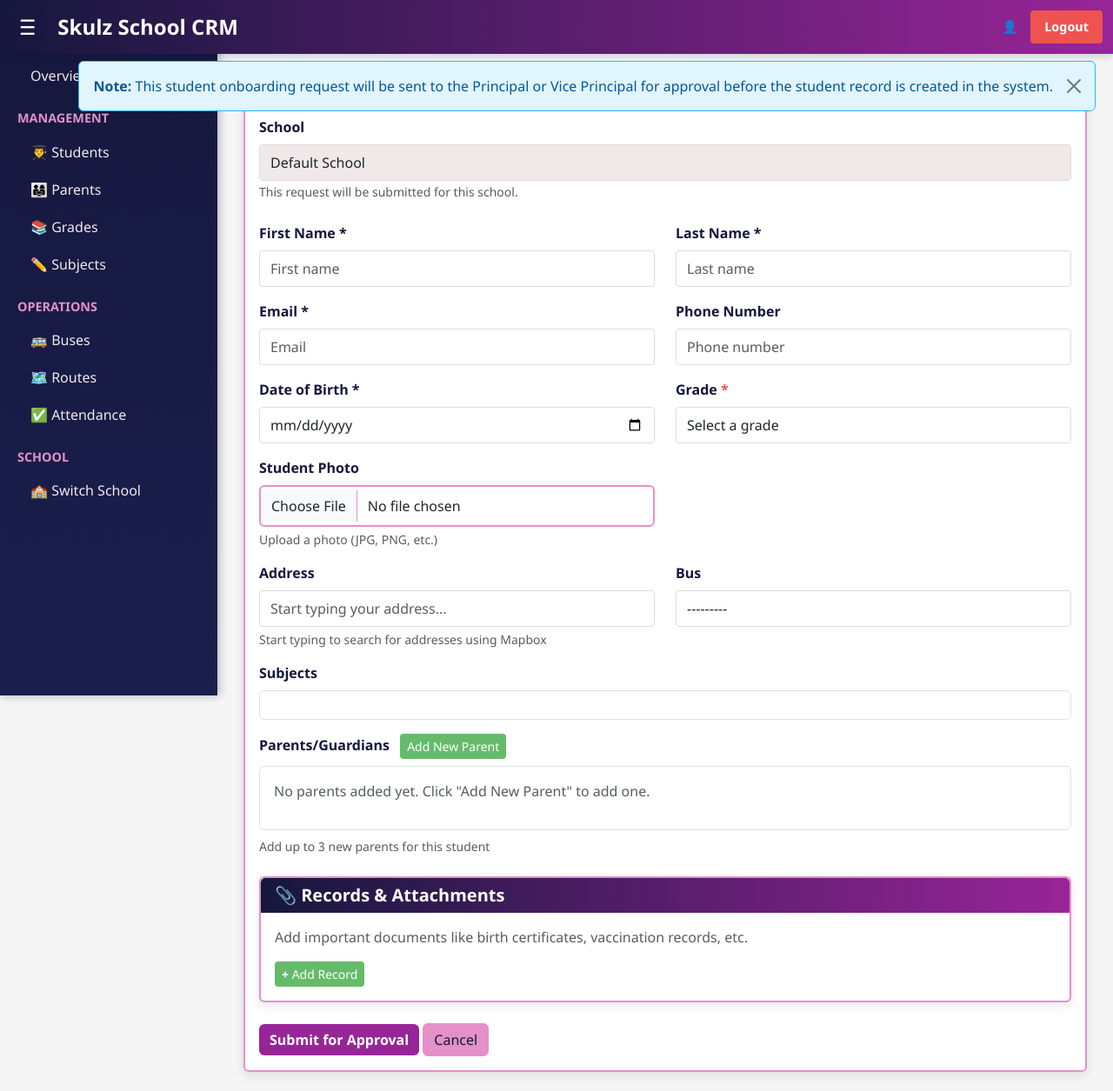
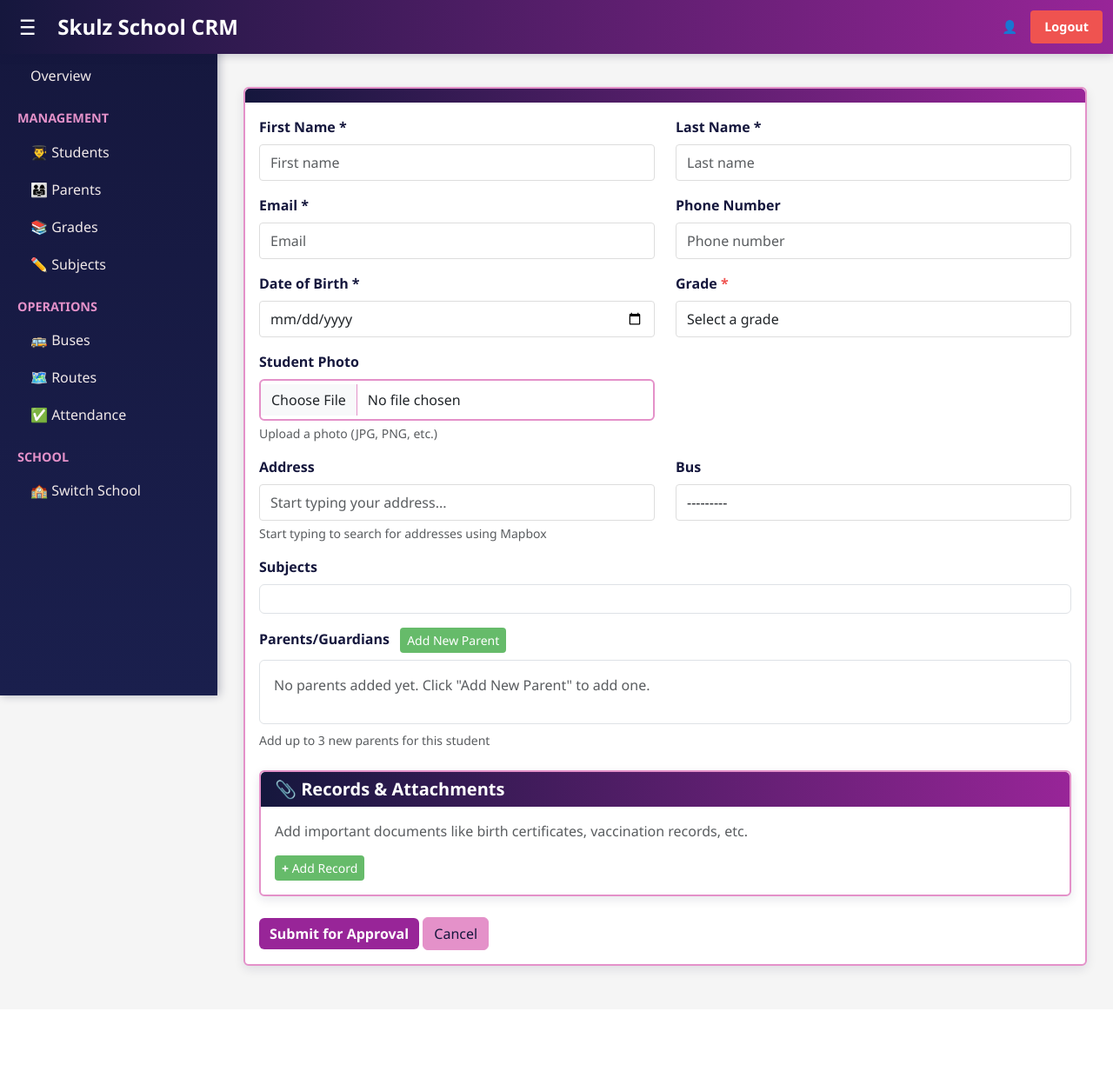
Before and after one commit to itssoumyadeep/skulz-school-crm, a Django app: template skucore/templates/core/onboarding/request_form.html in a window 1280 px wide. Shown: the top 1255 px of the page at 87% size. After the commit the page ends 1122 px from the top, so only its background shows below. Run offline with Django 4.2, Linux system fonts and the light colour scheme; the template is opened without the code that fills it: values that come from a table or form of the project are taken from there, others are empty; data comes from the database, SQL or seed files in the repository; some libraries are stand-ins or nearby versions.

Commit message:
Remove school display field and alert from onboarding form UI

```diff
--- a/skucore/templates/core/onboarding/request_form.html
+++ b/skucore/templates/core/onboarding/request_form.html
@@ -13,21 +13,8 @@
         <h4 class="mb-0 text-light">{{ title }}</h4>
     </div>
     <div class="card-body">
-        <div class="alert alert-info alert-dismissible fade show" role="alert" id="onboarding-alert"
-            style="word-wrap: break-word; overflow-wrap: break-word; white-space: normal;">
-            <button type="button" class="btn-close" data-bs-dismiss="alert" aria-label="Close"></button>
-            <strong>Note:</strong> This student onboarding request will be sent to the Principal or Vice Principal
-            for approval before the student record is created in the system.
-        </div>
-
         <form method="post" class="student-form" enctype="multipart/form-data">
             {% csrf_token %}
-
-            <div class="mb-4">
-                <label class="form-label fw-semibold">School</label>
-                <input type="text" class="form-control bg-light" value="{% if school %}{{ school.name }}{% else %}No school selected{% endif %}" readonly disabled>
-                <small class="text-muted">This request will be submitted for this school.</small>
-            </div>
 
             <div class="row">
                 <div class="col-md-6">
```
